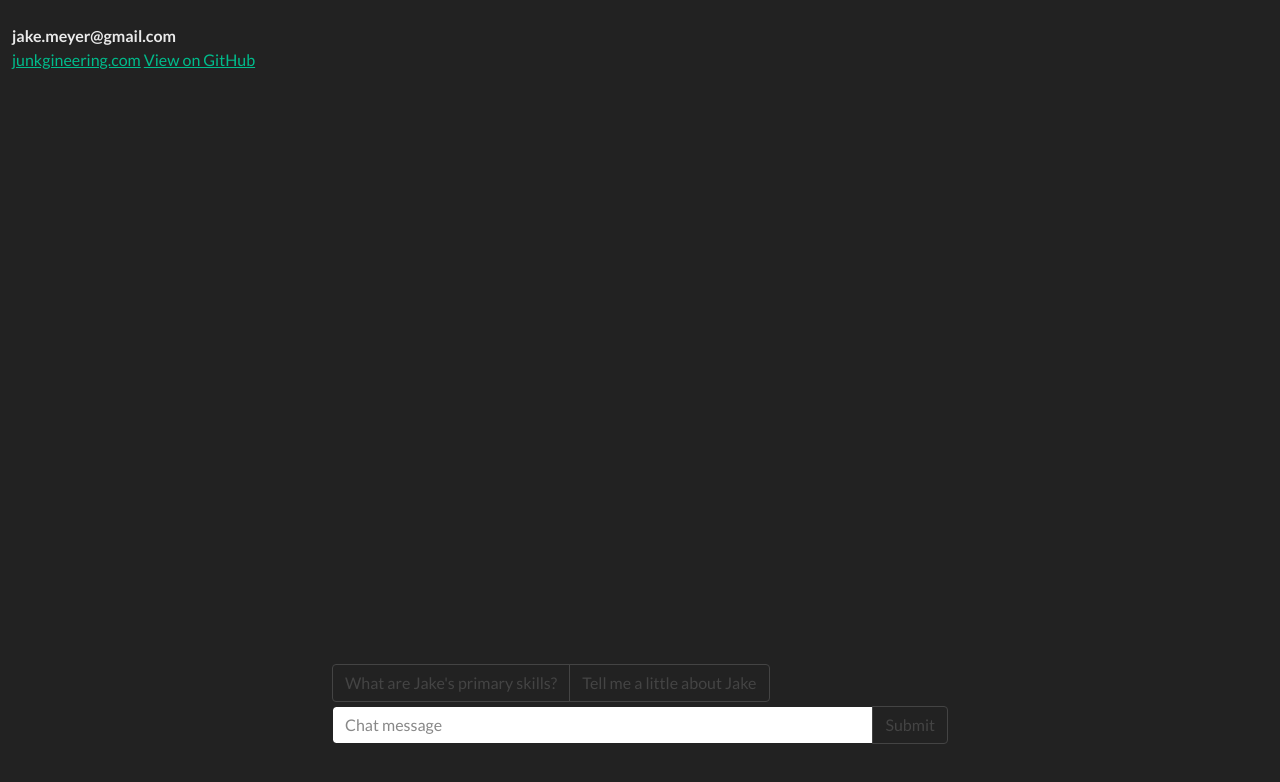
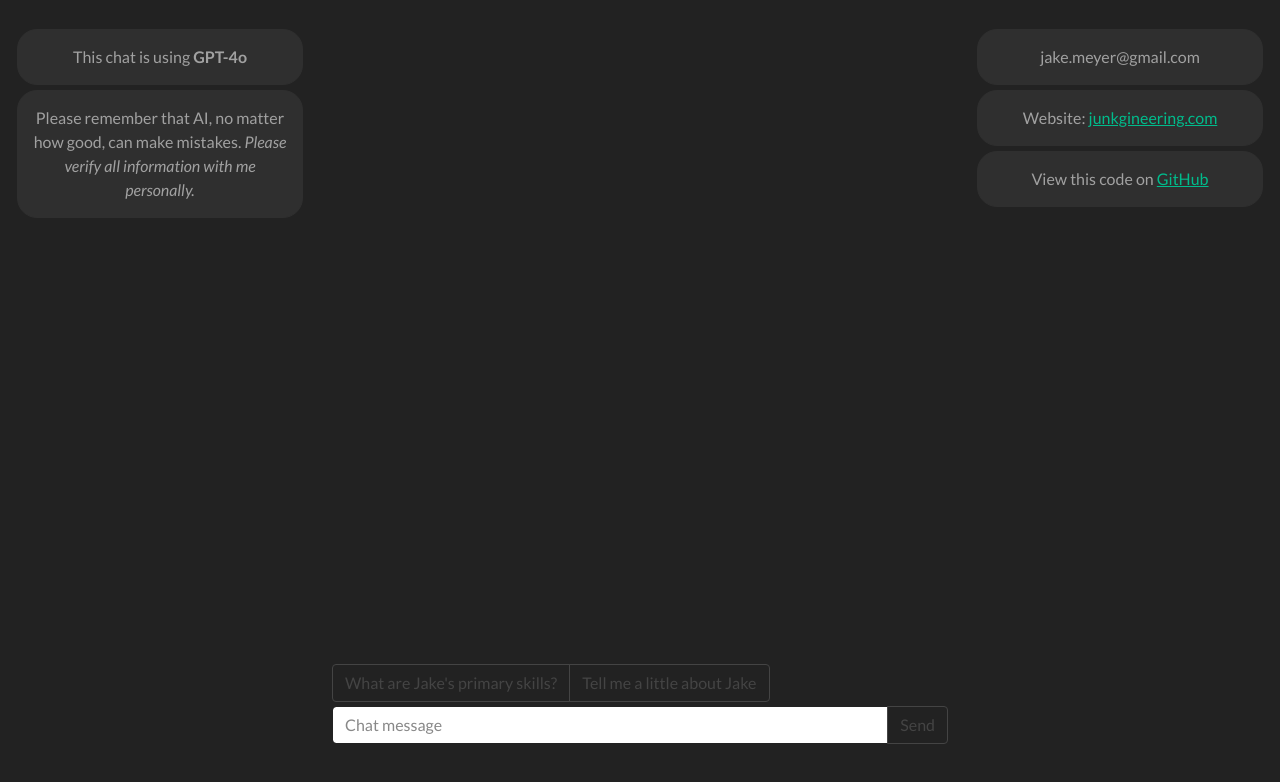
Before and after one commit to Junkgineer/jakeGPT, a website: page src/public_html/index.html in a window 1280 px wide. Drawn offline with nearby package versions, Linux system fonts and the light colour scheme.

Commit message:
Added info. Minor updates.

```diff
--- a/src/public_html/css/default.css
+++ b/src/public_html/css/default.css
@@ -3,6 +3,23 @@
     max-height: 75vh;
     padding-left: 20px;
     padding-right: 20px;
+}
+.info-text {
+    color: #a1a1a1;
+    font-size: medium;
+    padding: 15px;
+    margin: 5px;
+    background-color: #2f2f2f;
+    border: #2f2f2f;
+    border-style: solid;
+    border-width: 1px;
+    border-radius: 20px;
+}
+.bold {
+    font-weight: bold;
+}
+.italic {
+    font-style: italic;
 }
 .in-text {
     color: #eaeaea;
--- a/src/public_html/index.html
+++ b/src/public_html/index.html
@@ -13,18 +13,19 @@
     <body>
         <div class="container-fluid">
             <div class="row mt-4">
-                <div class="col-3">
-                    <div class="in-text">jake.meyer@gmail.com</div>
-                    <a href="https://junkgineering.com">junkgineering.com</a>
-                    <a href="https://github.com/Junkgineer">View on GitHub</a>
+                <div class="col-3 text-center">
+                    <div class="info-text">This chat is using <span class="bold">GPT-4o</span></div>
+                    <div class="info-text">Please remember that AI, no matter how good, can make mistakes. <span class="italic">Please verify all information with me personally.</span></div>
                 </div>
                 <div class="col">
                     <div id="chatWindow" class="overflow-auto">
 
                     </div>
                 </div>
-                <div class="col-3">
-
+                <div class="col-3 text-center">
+                    <div class="info-text">jake.meyer@gmail.com</div>
+                    <div class="info-text">Website: <a href="https://junkgineering.com">junkgineering.com</a></div>
+                    <div  class="info-text">View this code on <a href="https://github.com/Junkgineer/jakeGPT"> GitHub</a> </div>
                 </div>
             </div>
             <div class="row mt-4">
@@ -33,13 +34,13 @@
                 </div>
                 <div class="col">
                     <div class="input-group mt-3">
-                        <button class="btn btn-outline-secondary" type="button" id="deleteThread" onclick="example1()">What are Jake's primary skills?</button>
-                        <button class="btn btn-outline-secondary" type="button" id="createThread" onclick="example2()">Tell me a little about Jake</button>
+                        <button class="btn btn-outline-secondary" type="button" onclick="example1()">What are Jake's primary skills?</button>
+                        <button class="btn btn-outline-secondary" type="button" onclick="example2()">Tell me a little about Jake</button>
                     </div>
 
                     <div class="input-group mt-1 mb-3">
                         <input id="chatInput" type="text" class="form-control" placeholder="Chat message" aria-label="Chat message" aria-describedby="chatSubmit">
-                        <button id="chatSubmit" class="btn btn-outline-secondary" type="button" onclick="MessageInput()">Submit</button>
+                        <button id="chatSubmit" class="btn btn-outline-secondary" type="button" onclick="MessageInput()">Send</button>
                     </div>
                 </div>
                 <div class="col-3">
```
